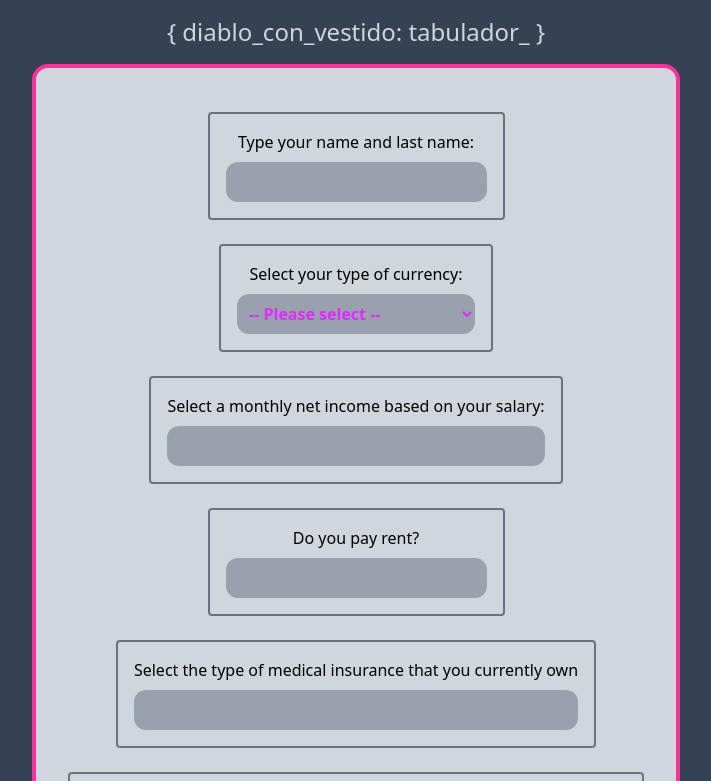
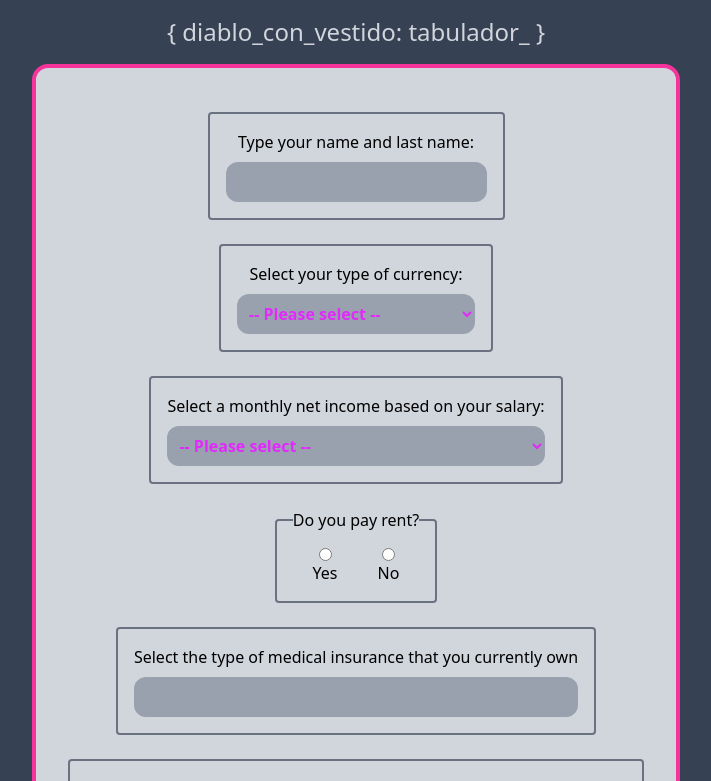
Before and after one commit to pattames/tabulador_diablo_frontend_user, a React (Vite) app: page / in a window 1280 px wide. Shown: the top 781 px of the page, without its empty margins (284-995 px from the left). Built offline with nearby package versions, Linux system fonts and the light colour scheme.

Commit message:
feat: conditional income based on currency and rent on radio buttons

```diff
--- a/src/App.jsx
+++ b/src/App.jsx
@@ -55,7 +55,6 @@ function App() {
   };
   const title = "{ diablo_con_vestido: tabulador_ }";
 
-  console.log(currency);
   return (
     <>
       <h1 className="text-2xl text-gray-300 text-center p-4">{title}</h1>
@@ -97,28 +96,52 @@ function App() {
           <label htmlFor="netIncome">
             Select a monthly net income based on your salary:
           </label>
-          <input
+          <select
             className="bg-gray-400 rounded-xl p-2 text-fuchsia-500 font-semibold"
-            type="text"
             name="netIncome"
             id="netIncome"
             value={netIncome}
             onChange={(e) => setNetIncome(e.target.value)}
             required
-          />
+          >
+            <option value="" disabled>
+              -- Please select --
+            </option>
+            {currency === "EUR" && <option value="1000">1,000 euros</option>}
+            {currency === "USD" && <option value="1500">1,500 dolars</option>}
+            {currency === "MXN" && <option value="20000">20,000 pesos</option>}
+          </select>
         </div>
-        <div className="flex flex-col border-2 border-gray-500 rounded-sm p-4 gap-2 my-3">
-          <label htmlFor="rent">Do you pay rent?</label>
+        <fieldset className="flex flex-col border-2 border-gray-500 rounded-sm p-4 gap-2 my-3">
+          <legend>Do you pay rent?</legend>
+          <div className="flex justify-center gap-10">
+            <div className="flex flex-col">
               <input
-            className="bg-gray-400 rounded-xl p-2 text-fuchsia-500 font-semibold"
-            type="text"
+                type="radio"
                 name="rent"
-            id="rent"
-            value={rent}
+                id="rent-yes"
+                value="Yes"
+                //checked if rent is initially equal to "Yes". Keeps everything in sync
+                checked={rent === "Yes"}
                 onChange={(e) => setRent(e.target.value)}
+                //only one required per radio combo
                 required
               />
+              <label htmlFor="rent-yes">Yes</label>
             </div>
+            <div className="flex flex-col">
+              <input
+                type="radio"
+                name="rent"
+                id="rent-no"
+                value="No"
+                checked={rent === "No"}
+                onChange={(e) => setRent(e.target.value)}
+              />
+              <label htmlFor="rent-no">No</label>
+            </div>
+          </div>
+        </fieldset>
         <div className="flex flex-col border-2 border-gray-500 rounded-sm p-4 gap-2 my-3">
           <label htmlFor="medicalInsurance">
             Select the type of medical insurance that you currently own
```
Lines whose indentation alone changed are shown as unchanged.
